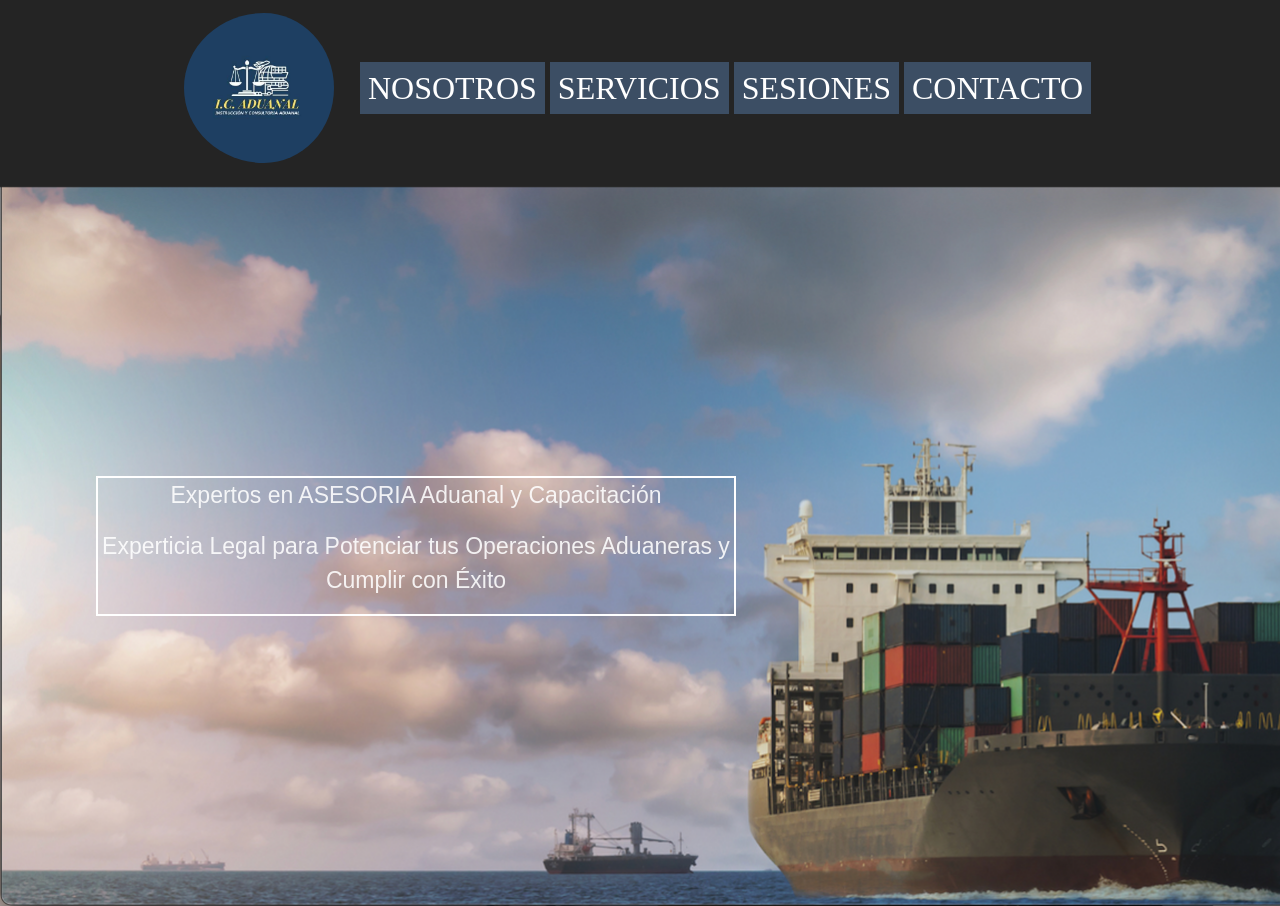
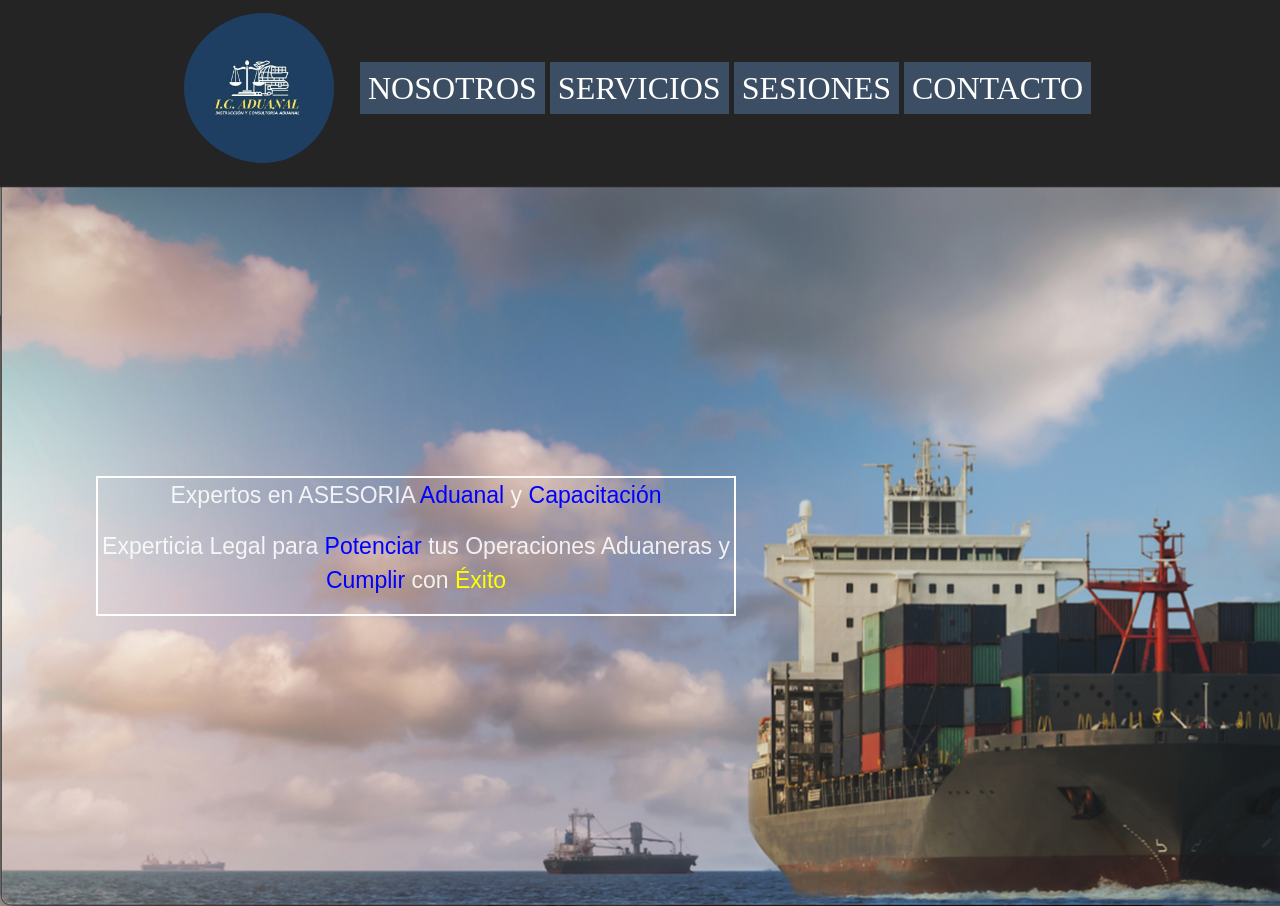
Before and after one commit to Darkk3n/CustomsConsultancy, a React (Vite) app in the folder CustomsConsultancy.Web/: page / in a window 1280 px wide. Built offline with nearby package versions, Linux system fonts and the light colour scheme; a web font is replaced by a local one.

Commit message:
Added keywords colors

```diff
--- a/CustomsConsultancy.Web/src/components/Home.tsx
+++ b/CustomsConsultancy.Web/src/components/Home.tsx
@@ -5,10 +5,10 @@ export const Home = () => {
       <div className='back'>
          <div className='home-text'>
             <p>
-               Expertos en ASESORIA Aduanal y Capacitación
+               Expertos en ASESORIA <span style={{ color: 'blue' }}>Aduanal</span> y <span style={{ color: 'blue' }}>Capacitación</span>
             </p>
             <p>
-               Experticia Legal para Potenciar tus Operaciones Aduaneras y Cumplir con Éxito
+               Experticia Legal para <span style={{ color: 'blue' }}> Potenciar</span> tus Operaciones Aduaneras y <span style={{ color: 'blue' }}> Cumplir</span> con <span style={{ color: 'yellow' }}> Éxito</span>
             </p>
          </div>
       </div>
```
